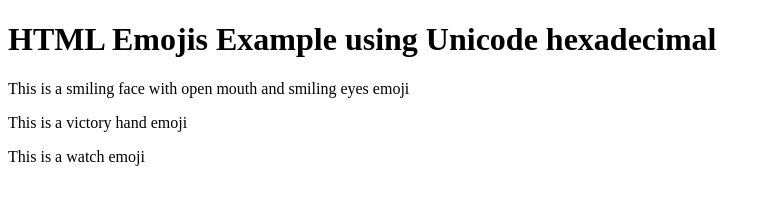
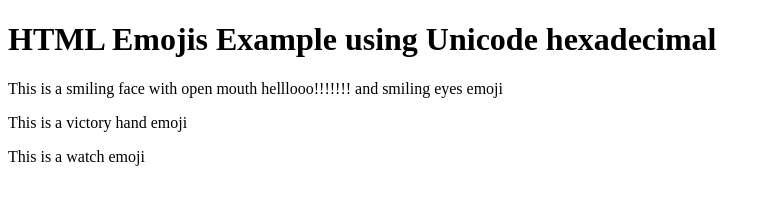
Before and after one commit to Swapnilsharma0-o/potter_pipes, a plain HTML site: page index.html in a window 1280 px wide. Shown: the whole page, without its empty margins (0-771 px from the left). Drawn offline with Linux system fonts and the light colour scheme.

Commit message:
Update index.html

```diff
--- a/index.html
+++ b/index.html
@@ -8,6 +8,7 @@
 	<h1>HTML Emojis Example using Unicode hexadecimal </h1>
 	<p>
 	 This is a smiling face with open mouth
+		helllooo!!!!!!!
 				and smiling eyes emoji
 </p>
 	<p> This is a victory hand emoji</p>
```
